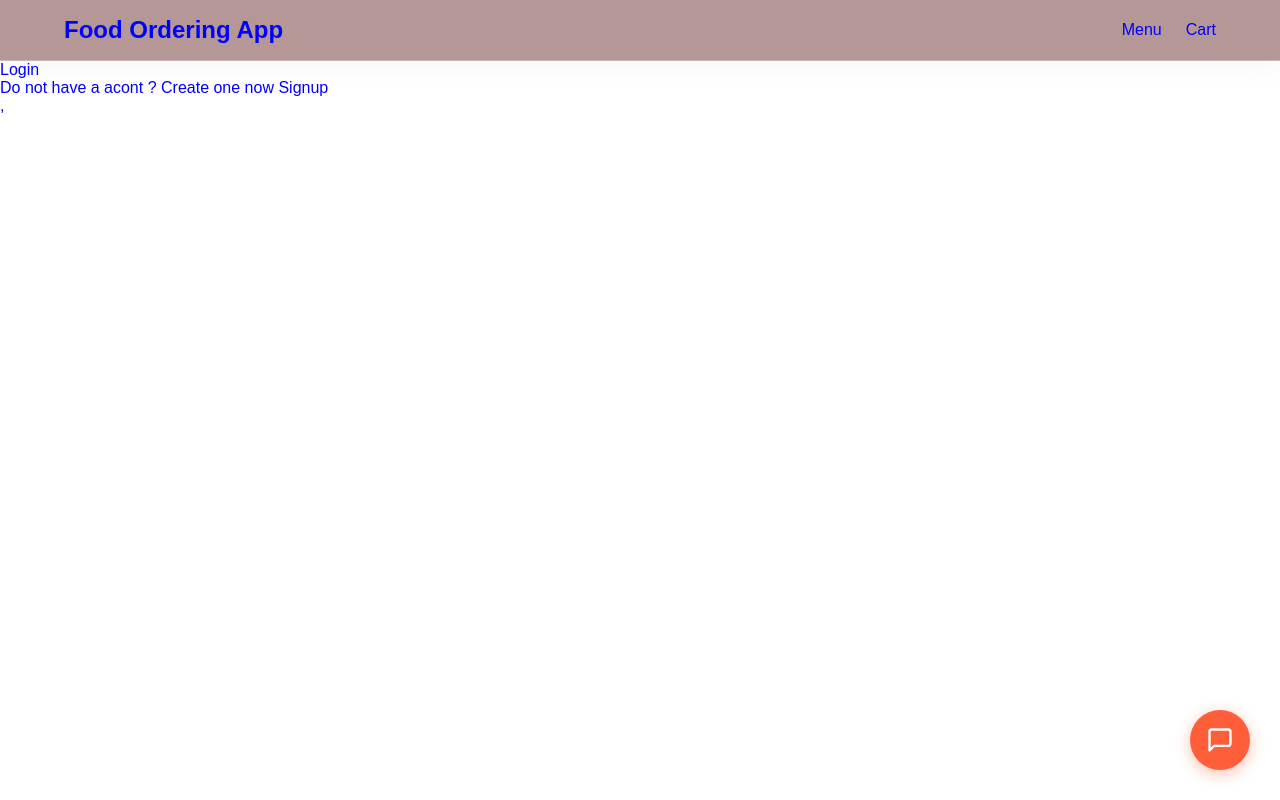
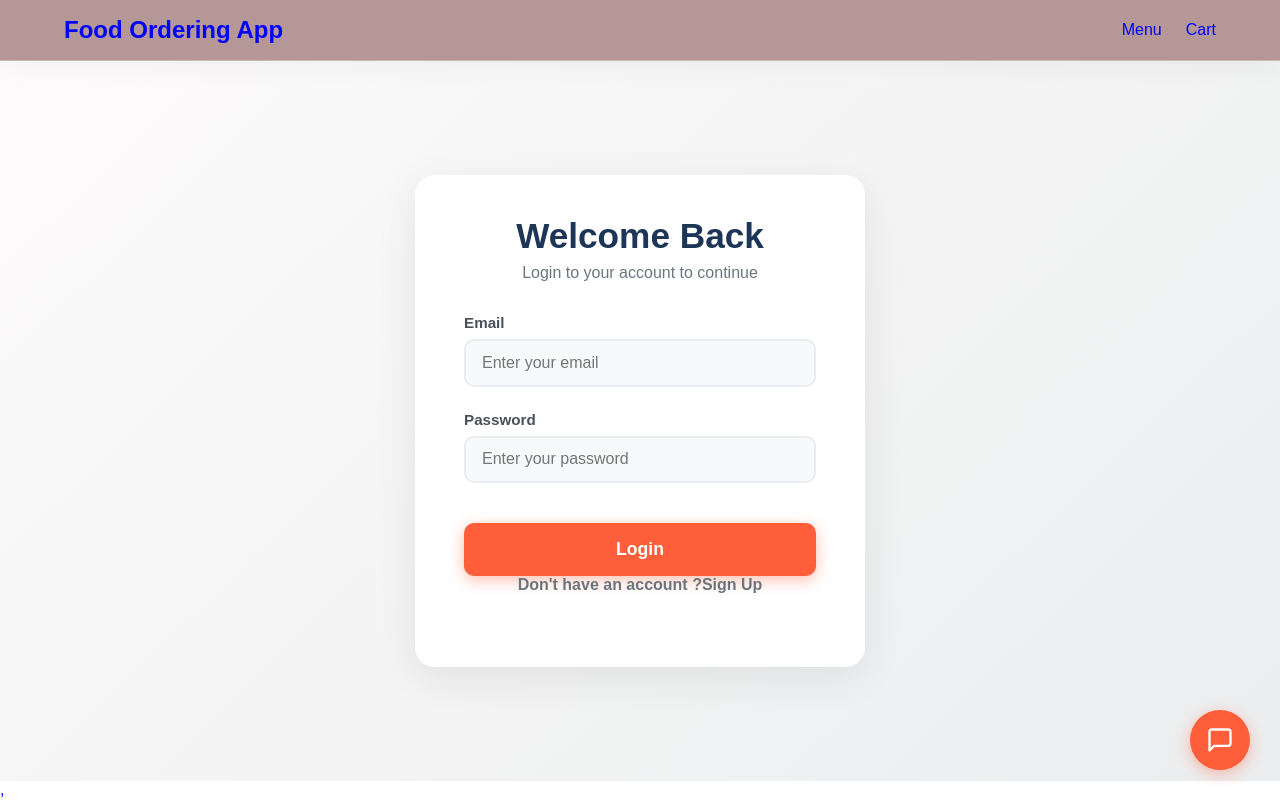
Before and after one commit to ounibbini484-bot/Final-project-, a React (Vite) app: page /login in a window 1280 px wide. Built offline with nearby package versions, Linux system fonts and the light colour scheme.

Commit message:
sign up and login page completed

```diff
--- a/src/App.css
+++ b/src/App.css
@@ -662,3 +662,17 @@ transition: transform 0.3s ease;
     transform: translateY(-2px);
      box-shadow: 0 8px 25px rgba(255, 94, 58, 0.5);
 }
+
+.auth-link{
+    color: #ff5e3a;
+    font-weight: 600;
+    text-decoration: none;
+    transition: color 0.3s ease;
+}
+
+.auth-link:hover{
+    color: #d83145;
+
+    text-decoration: underline;
+
+}
--- a/src/pages/Login.jsx
+++ b/src/pages/Login.jsx
@@ -1,10 +1,65 @@
-import React from 'react'
+import React, { useState } from 'react'
 import { Link } from 'react-router-dom'
 
 const Login = () => {
+
+   const [formData, setFormData] = useState({
+      email:'',
+      password:'',
+    })
+
+    const handleChange = (e)=>{
+    setFormData({...formData, [e.target.name]: e.target.value})
+  }
+
+  const handleSubmit = (e) =>{
+    e.preventDefault();
+
+    console.log('Login attemt:', formData);
+    navigate('/')
+  }
+
   return (
-    <div>Login
-       <p> Do not have a acont  ? Create one now  <Link to="/signup">Signup </Link></p>
+    <div className='auth-container'>
+      <div className="auth-card">
+        <h2>Welcome Back</h2>
+        <p>Login to your account to continue</p>
+
+        <form className='auth-form' onSubmit={handleSubmit}>
+
+
+            <div className='form-group'>
+
+            <label htmlFor="name">Email</label>
+
+            <input type="email"
+            placeholder='Enter your email'
+            id='email'
+            name='email'
+            value={formData.email}
+            onChange={handleChange}
+            required />
+
+             </div>
+
+             <div className='form-group'>
+            <label htmlFor="password">Password</label>
+            <input type="password"
+            placeholder='Enter your password'
+            id='password'
+            name='password'
+            value={formData.password}
+            onChange={handleChange}
+            required
+             />
+              </div>
+              <button className="auth-btn">Login</button>
+        </form>
+        <p className="auth-link">Don't have an account ?
+          <Link to = "/signup">Sign Up</Link>
+
+        </p>
+      </div>
     </div>
   )
 }
--- a/src/pages/Signup.jsx
+++ b/src/pages/Signup.jsx
@@ -88,7 +88,7 @@ const Signup = () => {
           <button type='submit' className='auth-btn'>Sign Up</button>
         </form>
 
-        <p>Already have an account ? <Link to="/login">Login</Link></p>
+        <p className="auth-link">Already have an account ? <Link to="/login">Login</Link></p>
       </div>
     </div>
   )
```
